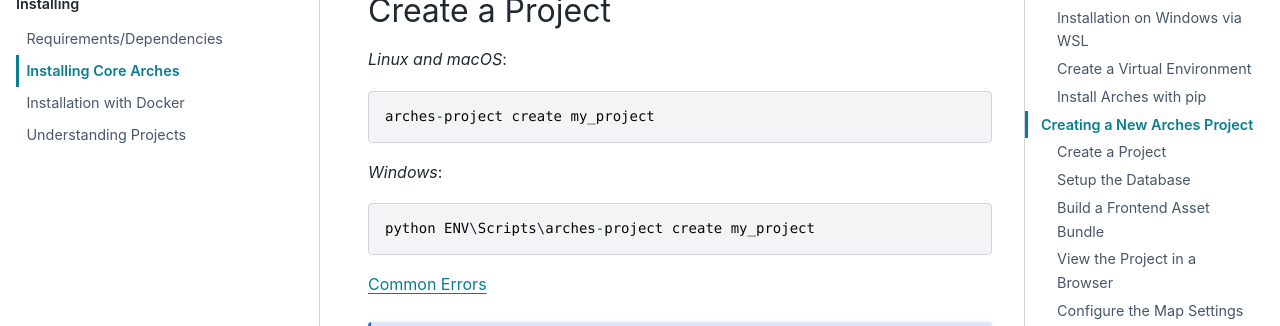
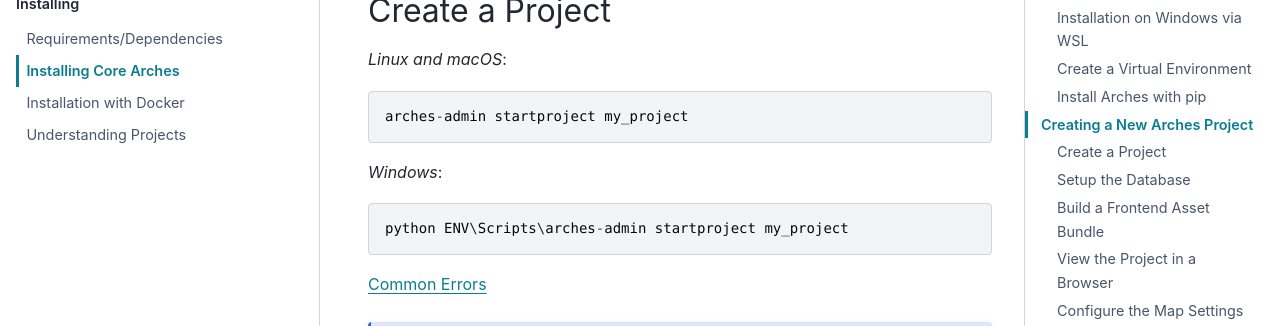
Before and after one commit to archesproject/arches-docs, a Sphinx documentation site: the page built from docs/installing/installation.rst, in a window 1280 px wide and 900 px high, scrolled down 2960 px. Shown: the part 152-478 px from the top of the window. Built offline with Sphinx 7.4.7 and the PyData theme 0.15.4, drawn with Linux system fonts in a browser that asks for light colours.

Commit message:
Replace `arches-project create` command

```diff
--- a/docs/developing/reference/command-line-reference.rst
+++ b/docs/developing/reference/command-line-reference.rst
@@ -46,7 +46,7 @@
 
 .. code-block:: bash
 
-   arches-project create <name_of_project> [{-d|--directory} <directory_name>]
+   arches-admin startproject <name_of_project> [{-d|--directory} <directory_name>]
 
 -d, --directory
     (Optional) The name of the directory you'd like your new project located in.
--- a/docs/installing/installation.rst
+++ b/docs/installing/installation.rst
@@ -91,11 +91,11 @@
 
 *Linux and macOS*::
 
-    arches-project create my_project
+    arches-admin startproject my_project
 
 *Windows*::
 
-    python ENV\Scripts\arches-project create my_project
+    python ENV\Scripts\arches-admin startproject my_project
 
 :ref:`Common Errors`
 
--- a/docs/installing/projects-and-packages.rst
+++ b/docs/installing/projects-and-packages.rst
@@ -113,7 +113,7 @@
 
     .. code-block:: bash
 
-        arches-project create mynewproject
+        arches-admin startproject mynewproject
 
 
     .. note:: You can use the option ``[{-d|--directory} <directory_name>]`` to change the directory your new project will be created in.
```
